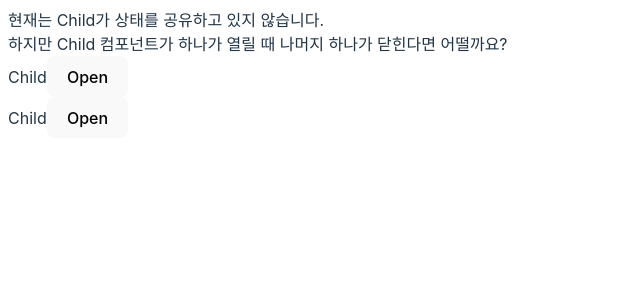
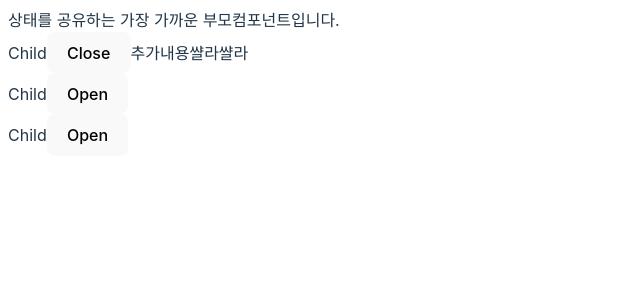
Before and after one commit to zzinLee/react-playground, a React (Vite) app: page / in a window 1280 px wide. Shown: the top 300 px of the page, without its empty margins (0-640 px from the left). Built offline with nearby package versions, Linux system fonts and the light colour scheme.

Commit message:
Second, 상태를 공유하는 Children 상태끌어올리기

```diff
--- a/src/App.jsx
+++ b/src/App.jsx
@@ -1,12 +1,24 @@
+import { useState } from "react";
+
 import Child from "./Child";
 
 export default function App() {
+  //상태를 끌어올립니다.
+  const childrenArray = new Array(3).fill(0);
+  const [selectedIndex, setSelectedIndex] = useState(0);
+  const childrenElemArray = childrenArray.map((_, index) => (
+    <Child
+      index={index}
+      changeOpenIndex={setSelectedIndex}
+      openIndex={selectedIndex}
+      key={`child_${index}`}
+    />
+  ));
+
   return (
     <div>
-      현재는 Child가 상태를 공유하고 있지 않습니다. <br></br>
-      하지만 Child 컴포넌트가 하나가 열릴 때 나머지 하나가 닫힌다면 어떨까요?
-      <Child />
-      <Child />
+      상태를 공유하는 가장 가까운 부모컴포넌트입니다. <br></br>
+      {childrenElemArray}
     </div>
   );
 }
--- a/src/Child.jsx
+++ b/src/Child.jsx
@@ -1,10 +1,8 @@
-import { useState } from "react";
-
-export default function Child() {
-  const [isOpen, setIsOpen] = useState(false);
+export default function Child({ index, changeOpenIndex, openIndex }) {
+  const isOpen = index === openIndex;
   const handleClick = () => {
-    setIsOpen(!isOpen);
-  }
+    changeOpenIndex(index);
+  };
 
   return (
     <div>
```
